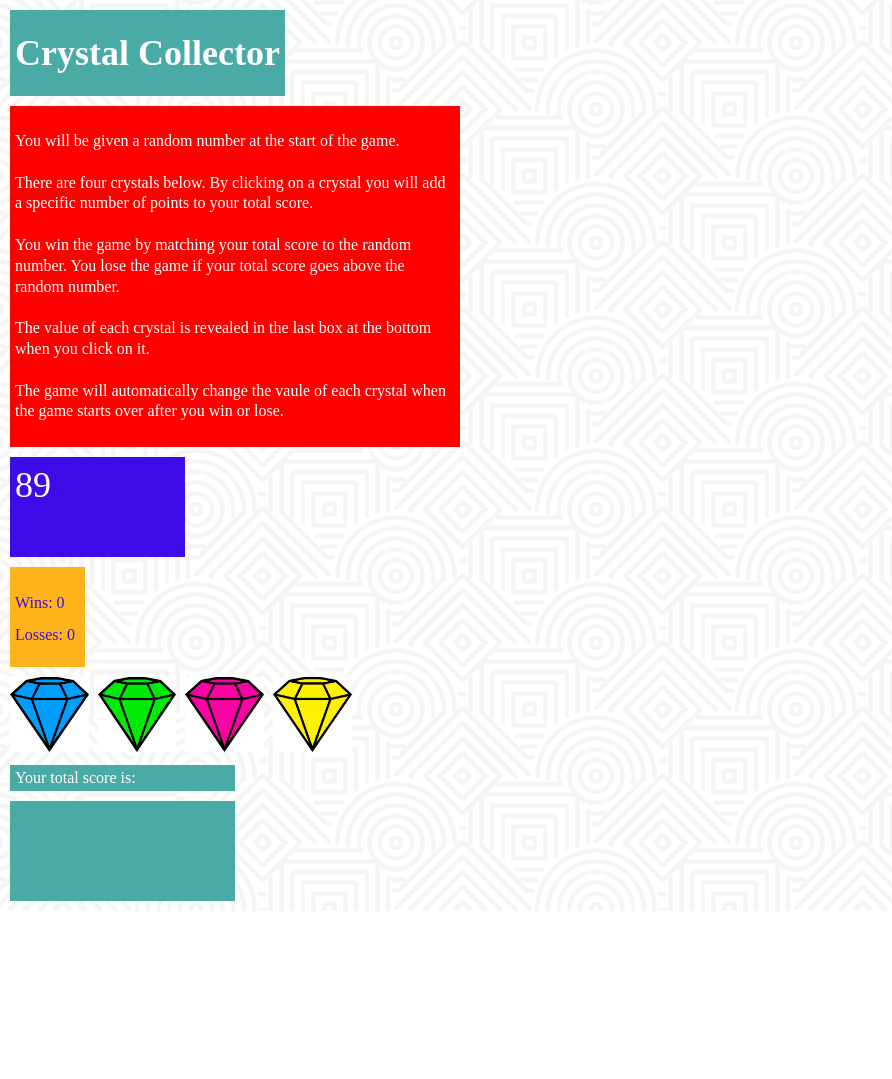
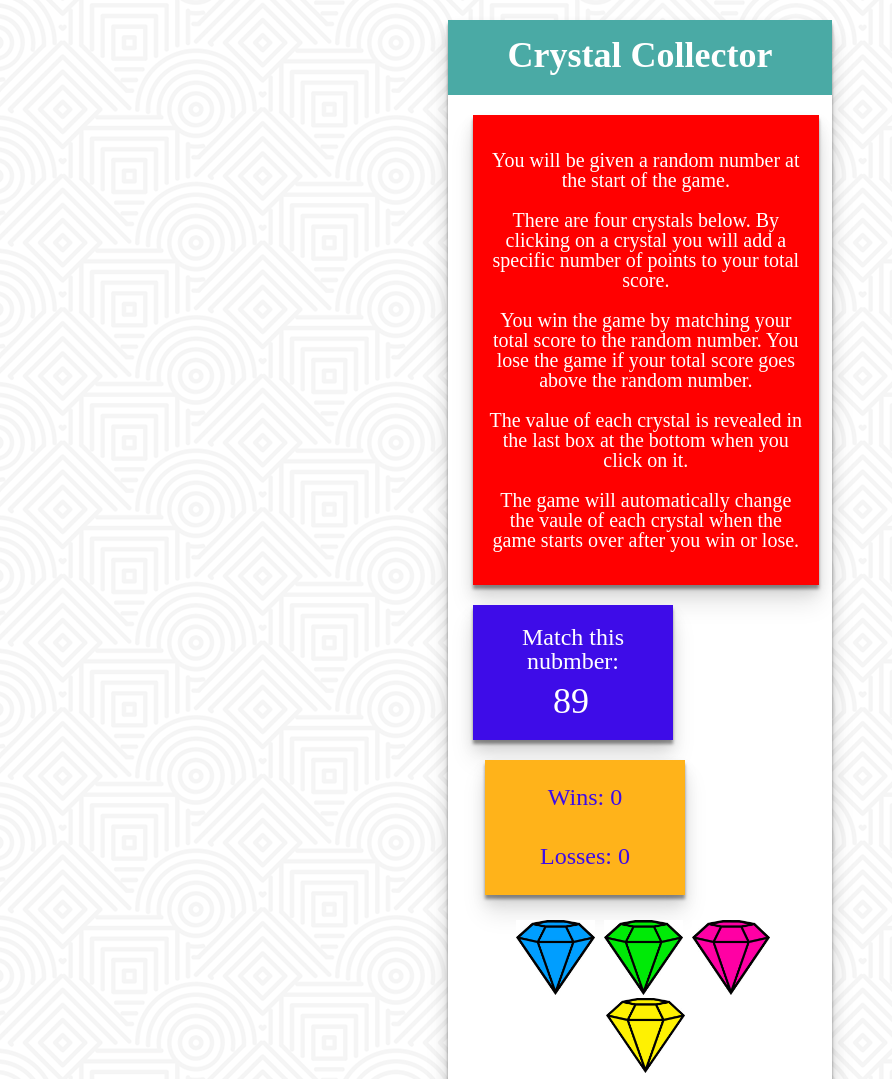
Before and after one commit to jmcenroe/crystal-collector, a plain HTML site: page index.html in a window 1280 px wide. Shown: the top 1079 px of the page, without its empty margins (0-892 px from the left). Before the commit the page ends 911 px from the top, so only its background shows below. Drawn offline with nearby package versions, Linux system fonts and the light colour scheme.

Commit message:
Cleaned up UI

```diff
--- a/assets/css/style.css
+++ b/assets/css/style.css
@@ -6,49 +6,73 @@
 
 body {
 	background-image:url('../images/background.png');
+	text-align: center;
 }
 
 .container {
+	margin: auto;
+    max-width: 30%;
 	margin-bottom: 10px;
+	background-color: #fff;
+
 }
 
 div {
-	margin-left: 10px;
-	margin-top: 10px;
+	max-width: 90%;
+	margin-left: 50px;
+	margin-top: 20px;
+	box-shadow: 0px 4px 3px rgba(0,0,0,0.4),
+				0px 8px 13px rgba(0,0,0,0.1),
+				0px 18px 23px rgba(0,0,0,0.1);
+}
+
+.title {
+	background: #4aaaa5;
+	max-width: 100%;
+	margin-left: 0;
+	height: 75px;
+	box-shadow: none;
+	text-align: center;
 }
 
 h1 {
+	width: 100%;
 	font-weight: 700;
 	font-size: 36px;
-	background: #4aaaa5;
 	color: #fff;
-	width: 275px;
-	margin-top: 10px;
-	padding: 25px 0;
-	text-align: center;
+	margin: auto;
+	padding-top: 17px;
+}
+
+p {
+	padding: 10px;
 }
 
 .instructions {
 	width: 450px;
-	margin-left: 0;
+	margin-left: 25px;
     padding: 25px 5px;
 	background-color: #ff0000;
 	color: #fff;
-	line-height: 1.3;
+	font-size: 20px;
+
 }
 
 .random {
-	height: 100px;
-	width: 175px;
-	margin-left: 0;
+	height: 135px;
+	width: 200px;
+	margin-left: 25px;
 	background-color: #3e0ce8;
 	color: #fff;
 	padding-top: 10px;
-	font-size: 36px;
+	font-size: 24px;
+	float: left;
 }
 
 #randomNumber {
-	padding: 5px;
+	margin-left: 80px;
+	font-size: 36px;
+	float: left;
 }
 
 h2 {
@@ -58,17 +82,24 @@ h2 {
 
 .scoreboard {
 	float: left;
-	height: 100px;
-	width: 75px;
-	margin-left: 0;
+	height: 135px;
+	width: 200px;
+	margin-left: 37px;
 	background-color: #ffb31a;
 	color: #3e0ce8;
 }
 
+.scoreboard p {
+	font-size: 24px;
+	padding-top: 25px;
+}
+
 .crystals {
 	clear: both;
-	padding: 10px 0;
 	margin-left: 0;
+	padding-top: 25px;
+    padding-left: 45px;
+	box-shadow: none;
 }
 
 img {
@@ -80,19 +111,20 @@ img {
 	padding-left: 5px;
 }
 
-p {
-	background-color: #4aaaa5;
-	color: #fff;
-	width: 225px;
-	padding: 5px;
-}
-
 .userTotal {
-	height: 100px;
-	width: 225px;
+	height: 120px;
+	max-width: 100%;
 	background-color: #4aaaa5;
 	color: #fff;
 	font-size: 36px;
 	margin-left: 0;
 	padding: 5px;
+	box-shadow: 0px 4px 3px rgba(0,0,0,0.4),
+				0px 8px 13px rgba(0,0,0,0.1),
+				0px 18px 23px rgba(0,0,0,0.1);
 }
+
+#totalScore {
+	color: #fff;
+	padding: 45px;
+}
--- a/index.html
+++ b/index.html
@@ -9,27 +9,27 @@
 
 <body>
     <div class="container">
-        <h1>Crystal Collector</h1>
+        <div class="title">
+            <h1>Crystal Collector</h1>
+        </div>
         <div class="instructions">
-            You will be given a random number at the start of the game.
-            <br><br>
-            There are four crystals below. By clicking on a crystal you will add a specific number of points to your total score.
-            <br><br>
-            You win the game by matching your total score to the random number. You lose the game if your total score goes above the random number.
-            <br><br>
-            The value of each crystal is revealed in the last box at the bottom when you click on it.
-            <br><br>
-            The game will automatically change the vaule of each crystal when the game starts over after you win or lose.
-            <br>
+            <p>You will be given a random number at the start of the game.</p>
+
+            <p>There are four crystals below. By clicking on a crystal you will add a specific number of points to your total score.</p>
+
+            <p>You win the game by matching your total score to the random number. You lose the game if your total score goes above the random number.</p>
+
+            <p>The value of each crystal is revealed in the last box at the bottom when you click on it.</p>
+
+            <p>The game will automatically change the vaule of each crystal when the game starts over after you win or lose.</p>
         </div>
         <div class="random">
+            <p>Match this nubmber:</p>
             <span id="randomNumber"></span>
         </div>
         <div class="scoreboard">
-            <h2>
-                Wins: <span id="numWins"></span>
-                <br>
-                Losses: <span id="numLosses"></span>
+            <p>Wins: <span id="numWins"></span></p>
+            <p>Losses: <span id="numLosses"></span></p>
             </h2>
         </div>
         <div class="crystals">
@@ -38,8 +38,8 @@
             <img id="pink" src="assets/images/pink.jpg" alt="pink">
             <img id="yellow" src="assets/images/yellow.jpg" alt="yellow">
         </div>
-        <p>Your total score is:</p>
         <div class="userTotal">
+            <p>Your total score is:</p>
             <span id="totalScore"></span>
         </div>
     </div>
```
